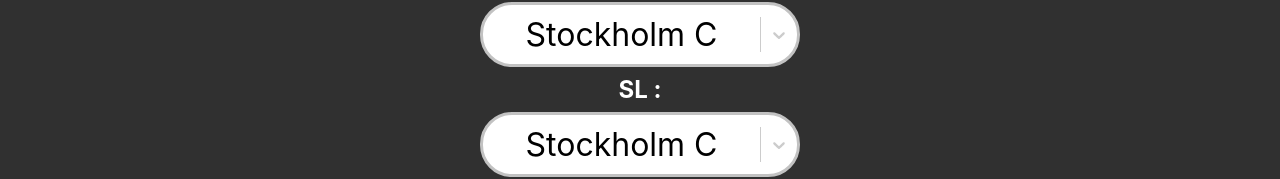
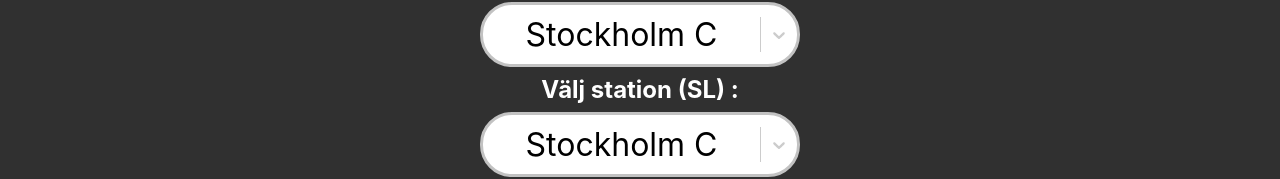
Before and after one commit to Team-Civitas/TrainInformationSignWebsite, a React (Vite) app: page /Settings in a window 1280 px wide. Shown: the part 412-591 px from the top of the page. Built offline with nearby package versions, Linux system fonts and the light colour scheme; no server answers.

Commit message:
SL text fix

```diff
--- a/src/pages/Settings/Settings.jsx
+++ b/src/pages/Settings/Settings.jsx
@@ -73,7 +73,7 @@ function Settings() {
           </div>
 
           <div className="StationSearchMeny">
-            <h2>{t.chooseSLStation}SL :</h2>
+            <h2>{t.chooseStation} (SL) :</h2>
             <MySelect
               options={SLStationOptions}
               value={SLSelectedStation}
```
